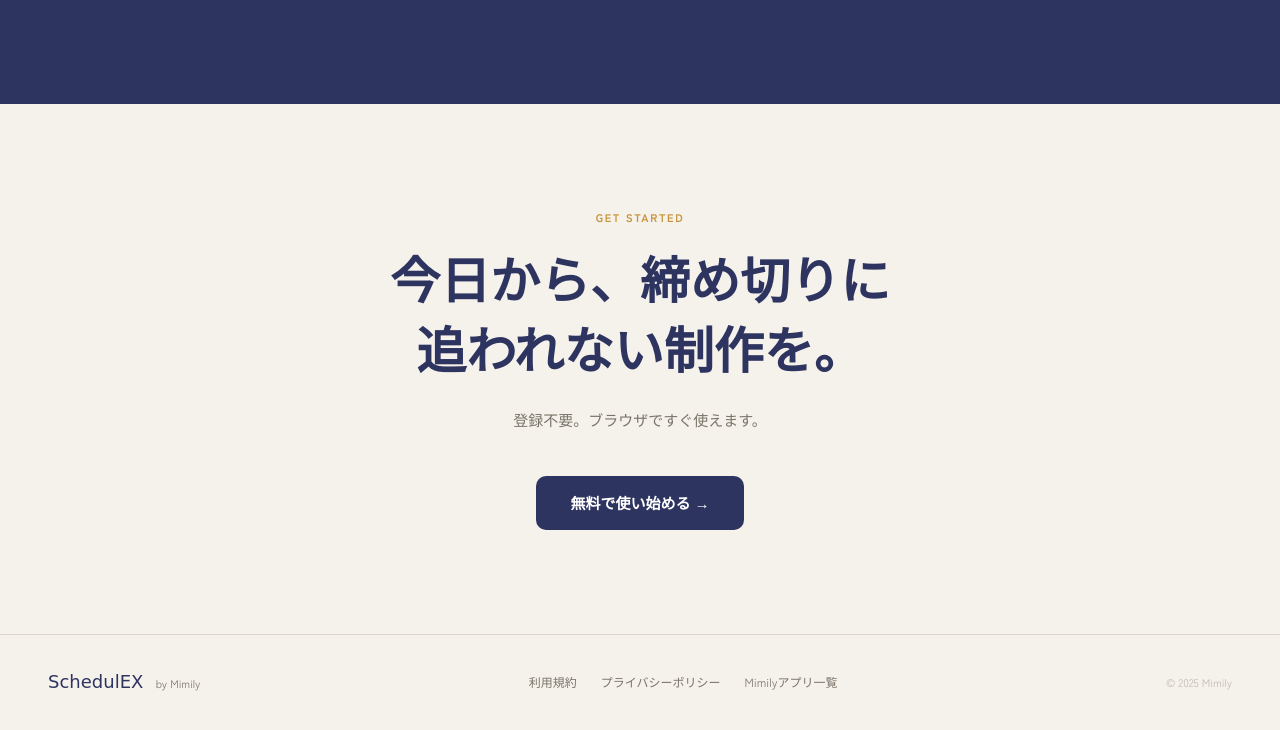
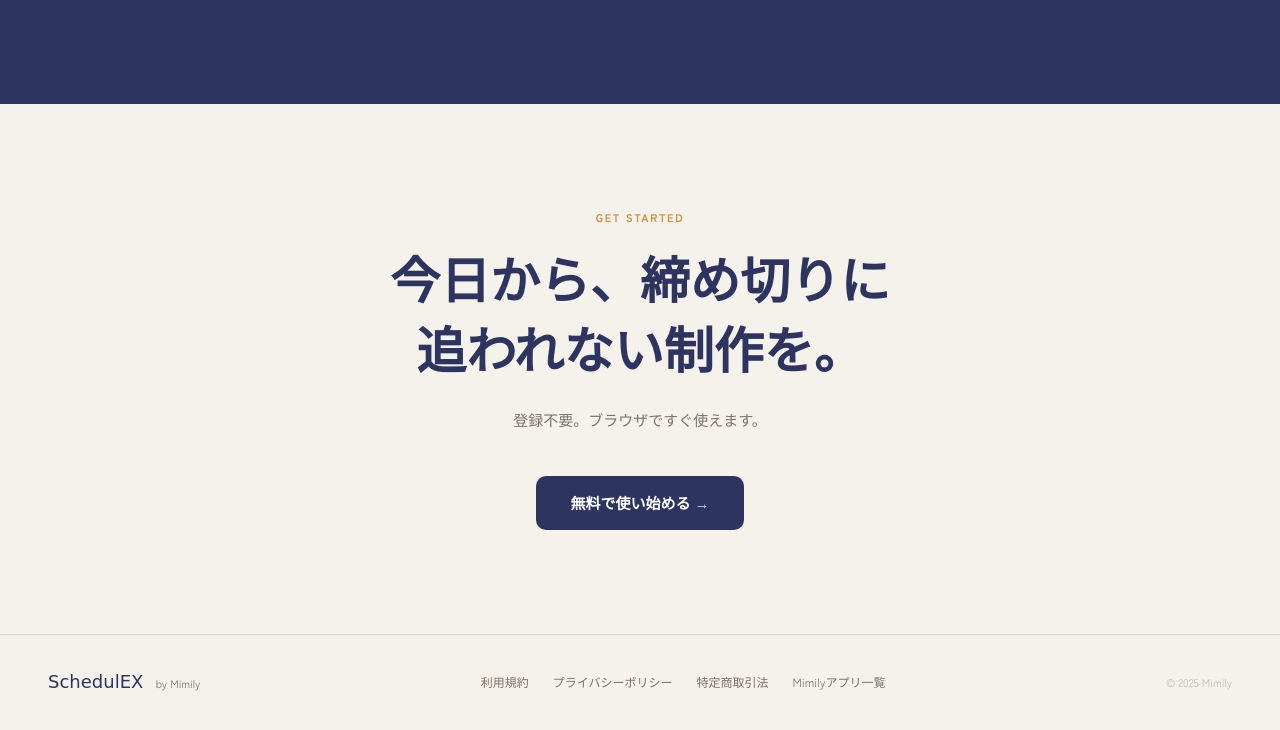
Before and after one commit to mimilyappdev/shimesuke, a plain HTML site: page index.html in a window 1280 px wide. Shown: the part 4747-5477 px from the top of the page. Drawn offline with Linux system fonts and the light colour scheme; a web font is replaced by a local one.

Commit message:
feat: フッターに特定商取引法リンク追加

```diff
--- a/index.html
+++ b/index.html
@@ -726,6 +726,7 @@ footer { border-top: 1px solid var(--border); padding: 32px 48px; display: flex;
   <div class="ft-links">
     <a href="./terms.html" class="ft-link">利用規約</a>
     <a href="https://mimilyappdev.github.io/legal/privacy.html" class="ft-link">プライバシーポリシー</a>
+    <a href="https://mimilyappdev.github.io/legal/tokushoho.html" class="ft-link">特定商取引法</a>
     <a href="https://mimilyappdev.github.io/" class="ft-link">Mimilyアプリ一覧</a>
   </div>
   <p class="ft-copy">© 2025 Mimily</p>
```
